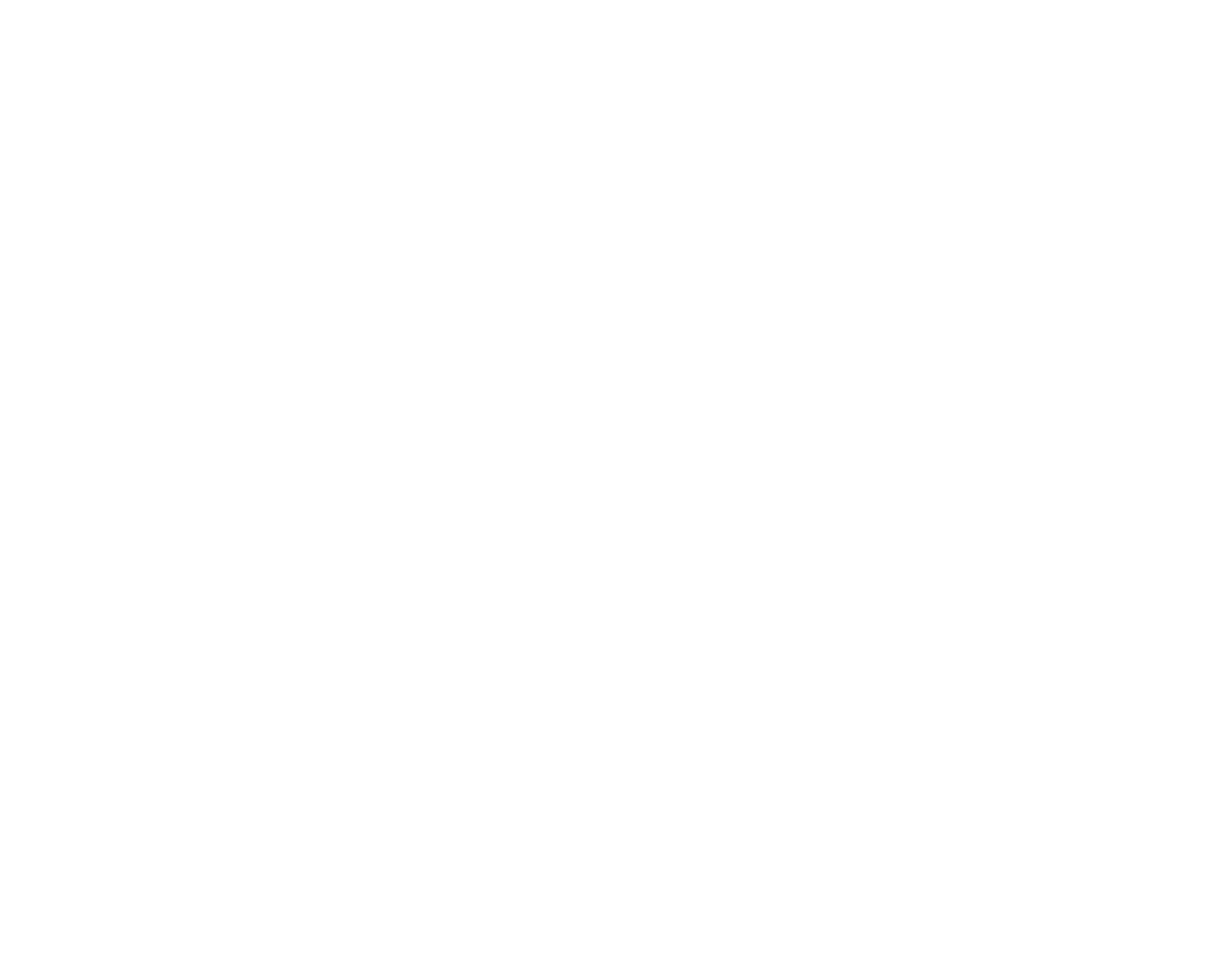
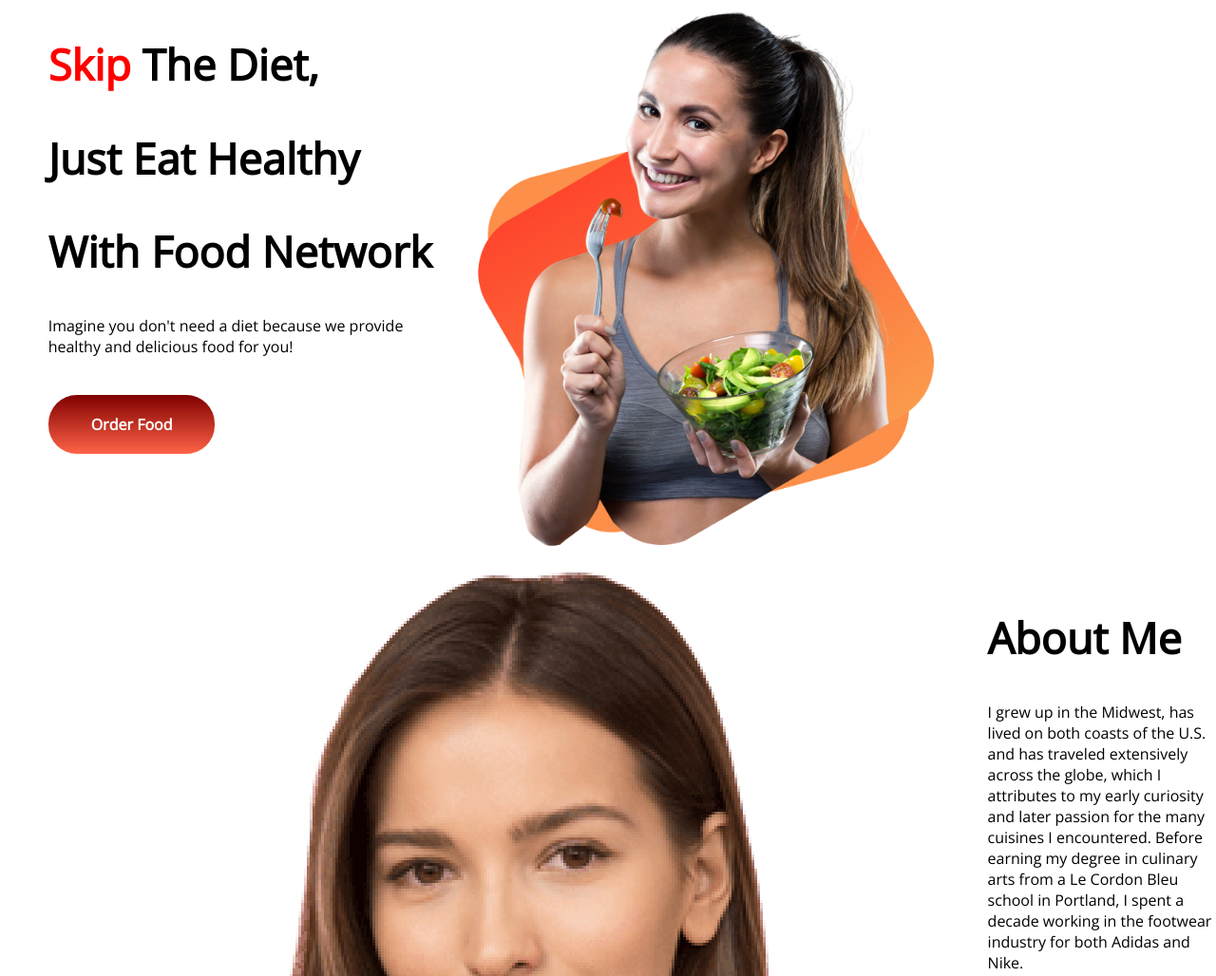
Before and after one commit to Shahriar423/Food-Network, a plain HTML site: page index.html in a window 1280 px wide. Shown: the top 1028 px of the page at 95% size. Before the commit the page ends 800 px from the top, so only its background shows below. Drawn offline with nearby package versions, Linux system fonts and the light colour scheme.

Commit message:
button and image added

```diff
--- a/index.html
+++ b/index.html
@@ -13,7 +13,36 @@
 </head>
 
 <body>
+    <section>
+        <div class="width-controll">
+            <h1><span class="red">Skip</span> The Diet,</h1>
+            <h1>Just Eat Healthy</h1>
+            <h1>With Food Network</h1>
+            <p>Imagine you don't need a diet because we provide<br>
+                healthy and delicious food for you!</p><br>
 
+            <br> <a class="button-L" href="http://google.com" target="_blank"><b>Order Food</b></a>
+        </div>
+        <div class="width-controll">
+            <img src="Group 8425.png" alt="">
+        </div>
+    </section>
+    <section>
+        <div>
+            <img src="second.png" alt="">
+        </div>
+        <div>
+            <h1>About Me</h1>
+            <p>
+                I grew up in the Midwest, has lived on both coasts of the U.S. and has traveled extensively across the
+                globe, which I attributes to my early curiosity and later passion for the many cuisines I encountered.
+                Before earning my degree in culinary arts from a Le Cordon Bleu school in Portland, I spent a decade
+                working in the footwear industry for both Adidas and Nike.<br>
+            </p>
+            <br><a class="button-L" href="http://google.com" target="_blank"><b>Contact Me</b></a>
+        </div>
+
+    </section>
 </body>
 
 </html>
--- a/style.css
+++ b/style.css
@@ -1,4 +1,32 @@
 body{
     font-family: 'Open Sans', sans-serif;
-    margin: 0;
+    margin: 0%;
 }
+h1{
+    font-size: 45px;
+}
+section{
+    display: flex;
+    padding-left: 2%;
+}
+.red{
+    color:red;
+}
+.width-controll{
+    padding-left: 2%;
+
+
+}
+.width-controll img{
+    width: 80%;
+
+}
+.button-L{
+    text-decoration: none;
+    background-image: linear-gradient(maroon, tomato);
+    padding: 20px 45px;
+    color: white;
+    font-weight: 800px;
+    border-radius: 30px;
+
+}
```
Also changed, not shown: Group 8425.png (added), 1 other file.
